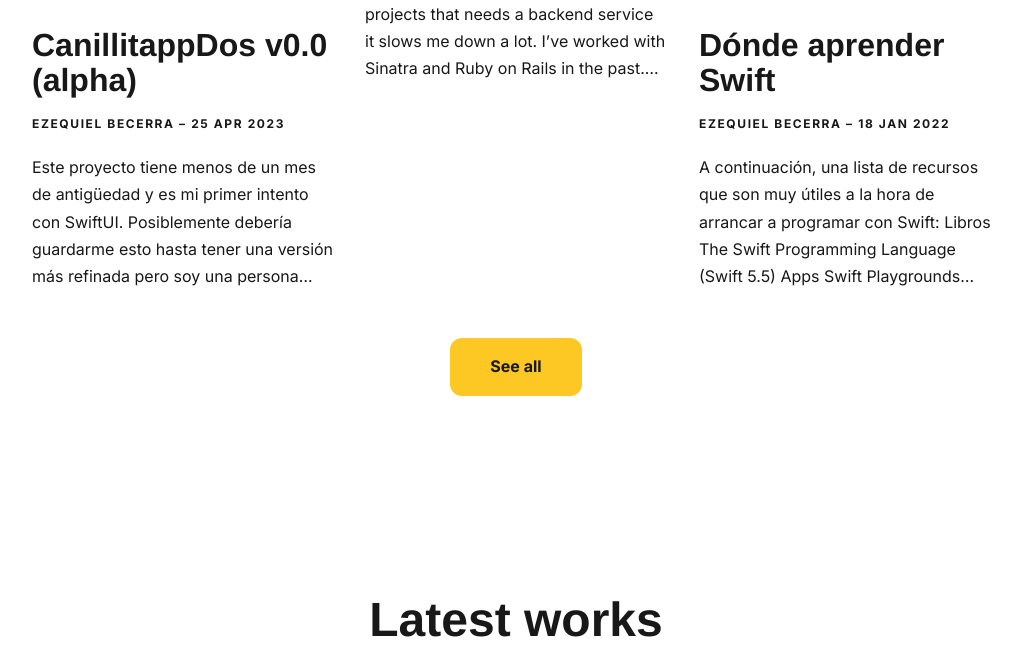
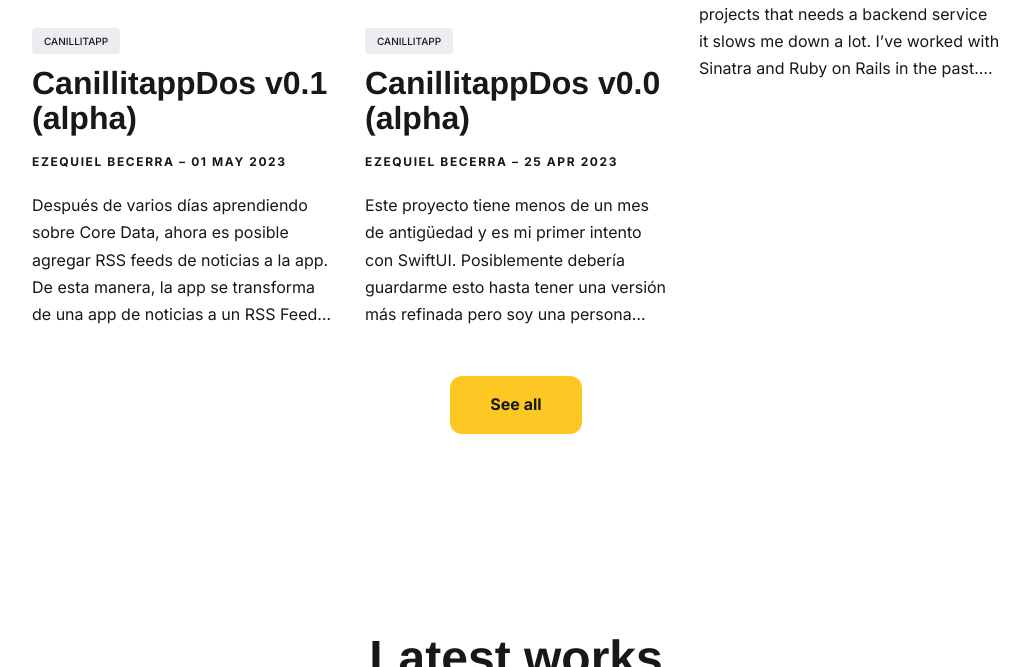
Before and after one commit to betzerra/betzerra.github.io, a Jekyll site: the page built from index.html, in a window 1280 px wide and 900 px high, scrolled down 342 px, cut to the strip 233-900 px from the top of the window. Shown: the whole strip, without its empty margins (124-1153 px from the left). Built offline with Jekyll 4.4.1, drawn with Linux system fonts in a browser that asks for light colours; nearby versions of some CDN libraries; some web fonts are replaced.

Commit message:
New post for Canillitapp

````diff
--- a/_posts/2023-04-25-canillitapp-dos-alfa.md
+++ b/_posts/2023-04-25-canillitapp-dos-alfa.md
@@ -4,6 +4,7 @@
 date: 2023-04-25 20:44 -0300
 categories: es
 image: https://nyc3.digitaloceanspaces.com/betzerra/blog/2023/04/canillitapp-dos-alfa.png
+tags: [canillitapp]
 ---
 
 Este proyecto tiene menos de un mes de antigüedad y es mi primer intento con **SwiftUI**.
--- /dev/null
+++ b/_posts/2023-05-01-canillitapp-dos-alfa-1.md
@@ -0,0 +1,52 @@
+---
+layout: post
+title: CanillitappDos v0.1 (alpha)
+date: 2023-05-01 14:20 -0300
+categories: es
+image: https://nyc3.digitaloceanspaces.com/betzerra/blog/2023/04/canillitapp-dos-alfa.png
+tags: [canillitapp]
+---
+
+Después de varios días aprendiendo sobre Core Data, ahora es posible agregar RSS feeds de noticias a la app.
+De esta manera, la app se transforma de una app de noticias a un RSS Feed Reader.
+
+![Agregar feed](https://nyc3.digitaloceanspaces.com/betzerra/blog/2023/05/clarinete_add_feed.gif)
+<em>Así agrega un feed...</em>
+
+![Borrar feed](https://nyc3.digitaloceanspaces.com/betzerra/blog/2023/05/clarinete_delete_feed.gif)
+<em>...y así se borra un feed</em>
+
+Pueden bajar la nueva versión para **macOS** con este [link](https://nyc3.digitaloceanspaces.com/betzerra/blog/2023/05/canillitapp-dos-2023-05-01.zip)
+
+# Feed de Noticias Argentinas
+Por el momento la app comienza sin ningún feed, en un futuro pondré una lista o un proceso de onboarding donde puedan agregar los feeds más comunes con un solo click.
+
+A continuación les paso un listado de feeds:
+
+```
+https://clarinetecache.apps.betzerra.dev/rss
+
+// Clarin: Listado completo en https://www.clarin.com/rss.html
+https://www.clarin.com/rss/lo-ultimo/
+https://www.clarin.com/rss/politica/
+https://www.clarin.com/rss/economia/
+https://www.clarin.com/rss/tecnologia/
+https://www.clarin.com/rss/deportes/
+https://www.clarin.com/rss/espectaculos/
+
+// La Nación: Listado completo en https://servicios.lanacion.com.ar/herramientas/rss/ayuda
+http://contenidos.lanacion.com.ar/herramientas/rss/origen=2
+
+// Página 12: Listado completo en https://www.pagina12.com.ar/pagina/rss
+https://www.pagina12.com.ar/rss/portada
+https://www.pagina12.com.ar/rss/secciones/economia/notas
+https://www.pagina12.com.ar/rss/suplementos/cultura-y-espectaculos/notas
+
+// Ámbito Financiero: Listado completo en https://www.ambito.com/contenidos/rss.html
+https://www.ambito.com/rss/pages/ultimas-noticias.xml
+
+// iProfesional: Listado completo en https://www.iprofesional.com/rss/home
+https://www.iprofesional.com/rss/home
+
+https://www.infobae.com/feeds/rss
+```
````
